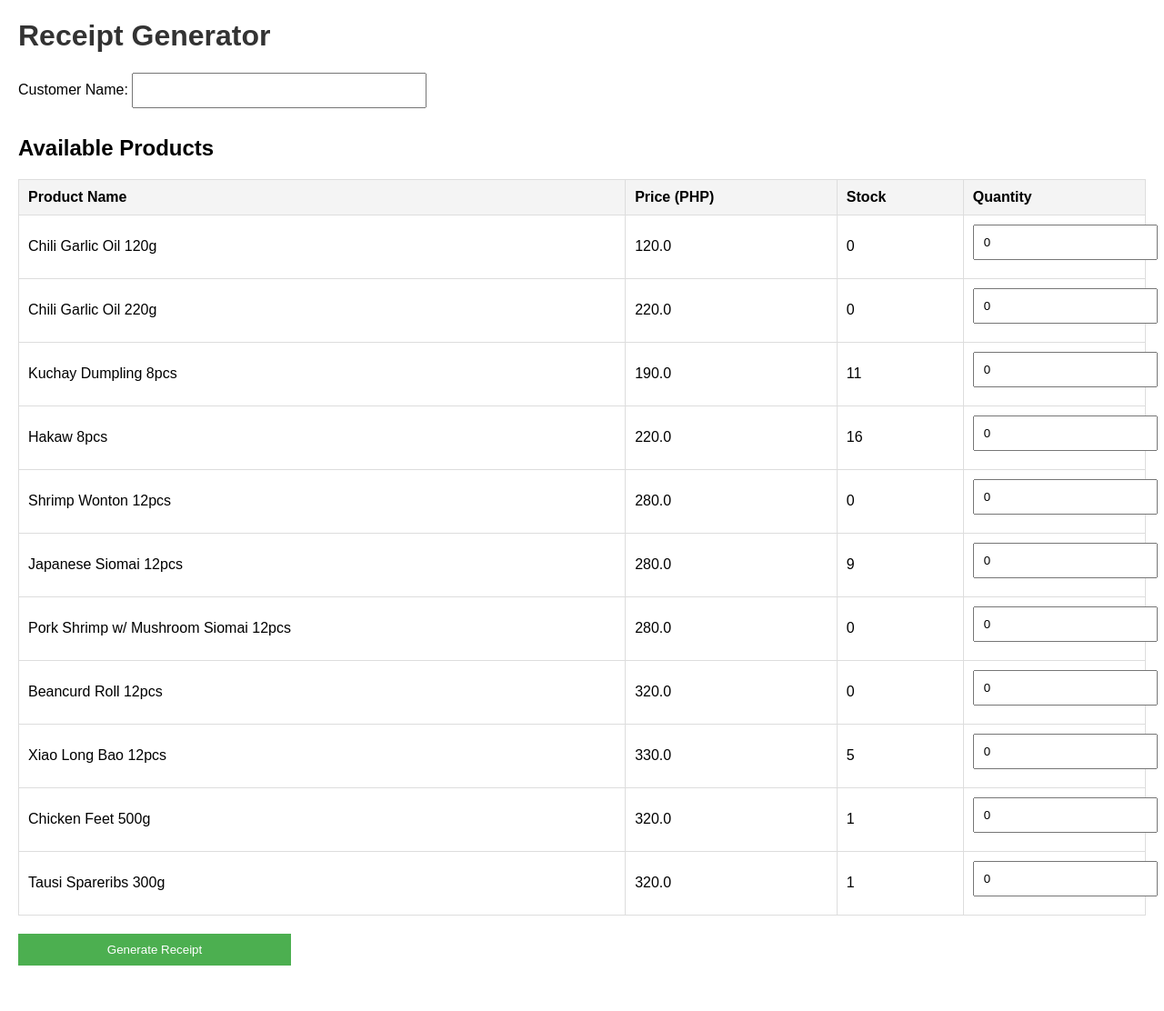
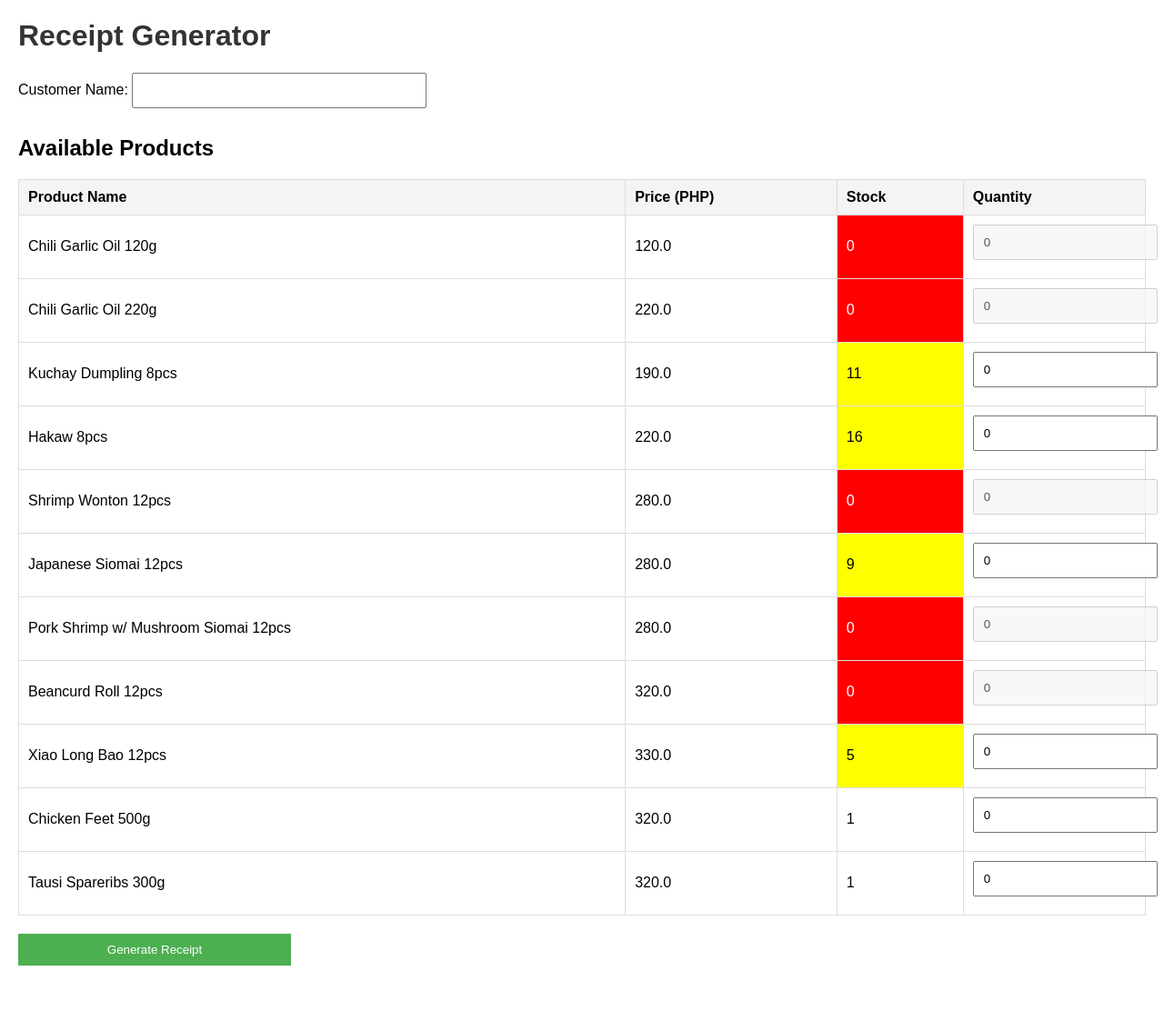
Before and after one commit to AChua96/receipt-generator-webapp, a Flask app: page / in a window 1280 px wide. Shown: the top 1112 px of the page at 91% size. Run offline with Flask 3, Linux system fonts and the light colour scheme.

Commit message:
Update index.html

```diff
--- a/templates/index.html
+++ b/templates/index.html
@@ -61,6 +61,14 @@
             color: green;
             font-weight: bold;
         }
+        .stock-low {
+            background-color: red;
+            color: white;
+        }
+        .stock-medium {
+            background-color: yellow;
+            color: black;
+        }
     </style>
 </head>
 <body>
@@ -89,9 +97,15 @@
                 <tr>
                     <td>{{ product }}</td>
                     <td>{{ details.price }}</td>
-                    <td>{{ details.stock }}</td>
+                    <td class="{% if details.stock == 0 %}stock-low{% elif details.stock >= 2 %}stock-medium{% endif %}">
+                        {{ details.stock }}
+                    </td>
                     <td>
+                        {% if details.stock > 0 %}
                         <input type="number" name="quantities_{{ product }}" min="0" max="{{ details.stock }}" value="0">
+                        {% else %}
+                        <input type="number" name="quantities_{{ product }}" min="0" max="{{ details.stock }}" value="0" disabled>
+                        {% endif %}
                         <input type="hidden" name="items" value="{{ product }}">
                     </td>
                 </tr>
```
